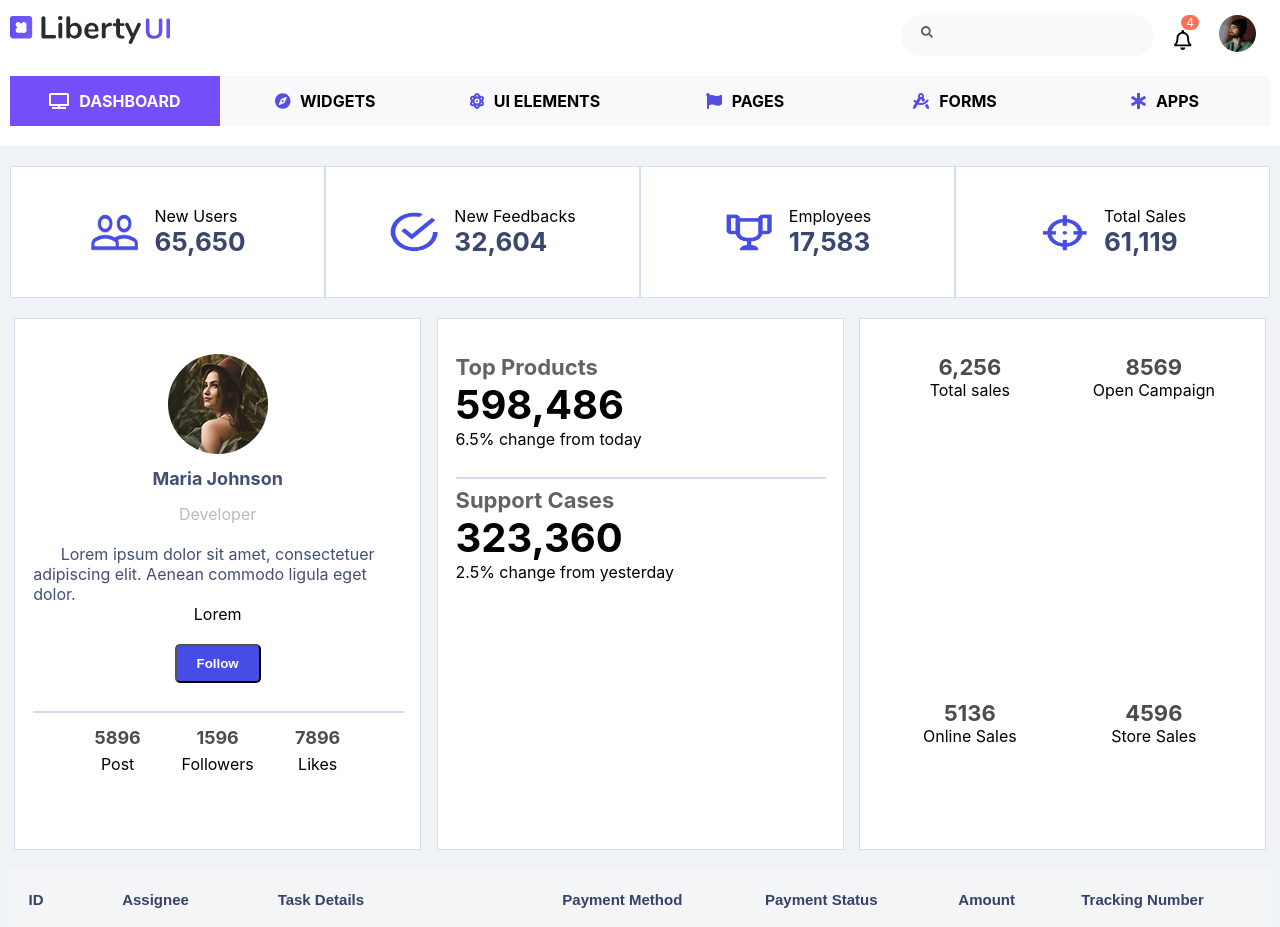
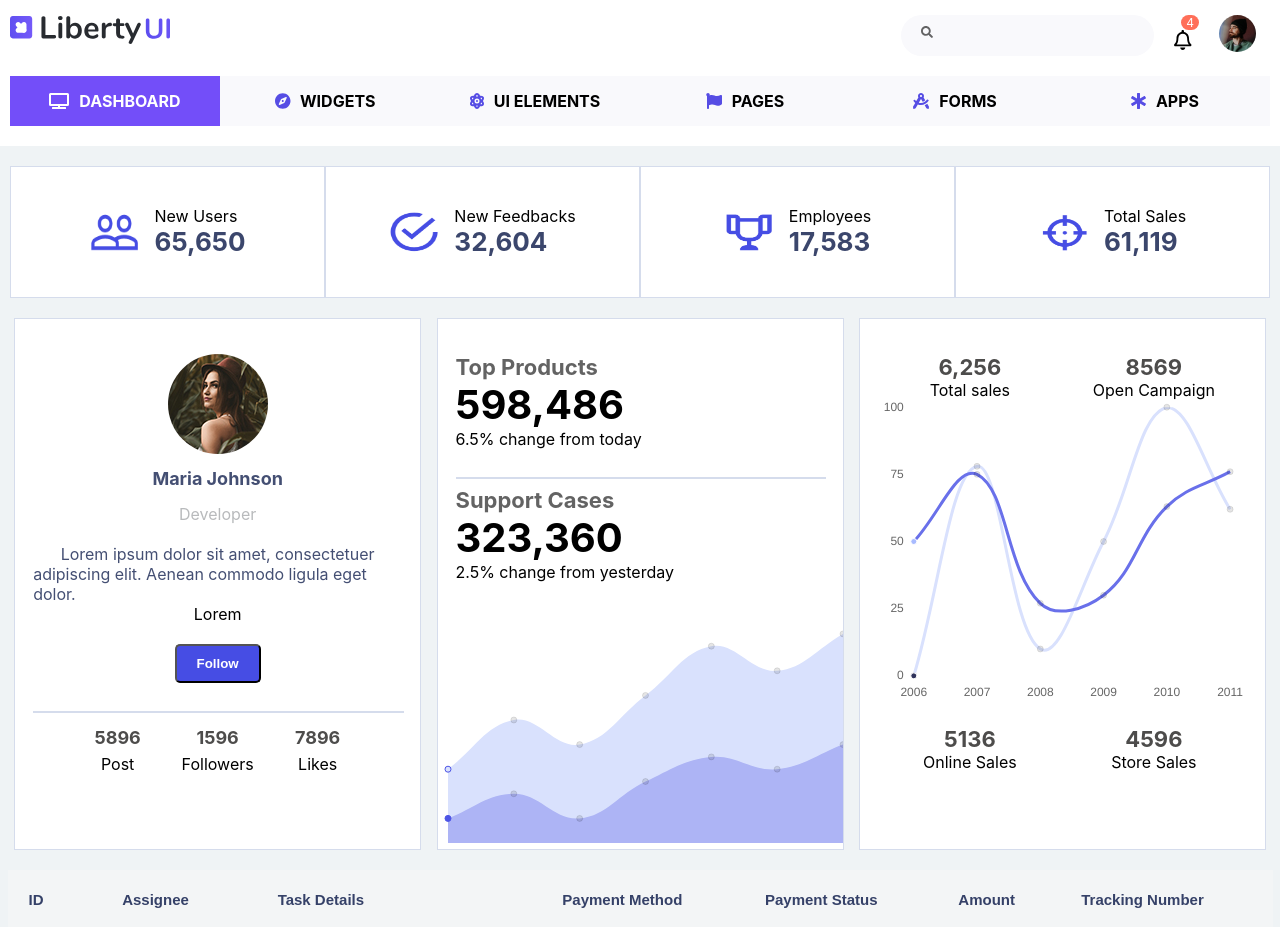
Before and after one commit to ruchika6698/Liberty-UI, a React (Create React App) app: page / in a window 1280 px wide. Shown: the top 927 px of the page. Built offline with nearby package versions, Linux system fonts and the light colour scheme.

Commit message:
Added:Line graph in Chart component

```diff
--- a/src/Components/Chart.jsx
+++ b/src/Components/Chart.jsx
@@ -3,8 +3,120 @@ import "../SCSS/Chart.scss";
 import Maria from "./../Assets/Maria.jpg";
 import Card from "react-bootstrap/Card";
 import Button from "react-bootstrap/Button";
+import {Line} from 'react-chartjs-2'
 
 export default function Usersfeed() {
+
+    const data = {
+            labels:['2013','2014','2014','2015','2016','2017','2018'],
+            datasets:[
+                {
+                label:'month',
+
+                data: [1,2,1,2.5,3.5,3,4],
+                borderColor:['#4D54E5'],
+                borderWidth:['thin'],
+                backgroundColor:['#ADB4F5'],
+                pointBackgroundColor:['#4D54E5'],
+                pointBorderColor:['#4D54E5']
+
+
+            },
+                {
+                    data: [3,5,4,6,8,7,8.5],
+                    borderColor:['#4D54E5'],
+                    borderWidth:['thin'],
+                    backgroundColor:['#D9E1FD'],
+                    pointBackgroundColor:['#D9E1FD'],
+                    pointBorderColor:['#4D54E5']
+                }
+            ]
+        }
+    const option={
+
+        legend: {
+            display: false
+        },
+        scales:{
+            xAxes:[{
+                ticks: {
+                    backdropColor : "rgba(255,255,255,0)",
+
+                    display: false //this will remove only the label
+                },
+                gridLines: {
+                    display: false,
+                    drawBorder: false,
+                  },
+            }],
+           yAxes:[{
+            ticks: {
+                backdropColor : "rgba(255,255,255,0)",
+                max: 10,
+            min: 0,
+                stepSize: 1,
+                display: false //this will remove only the label
+            },
+
+                gridLines: {
+                    display: false,
+                    drawBorder: false,
+                  },
+
+           }]
+        }
+    }
+
+    const data1 = {
+        labels:['2006','2007','2008','2009','2010','2011'],
+        datasets:[
+            {
+                data: [50,75,27,30,63,76],
+                borderColor:['#6970EA'],
+                backgroundColor:['white'],
+
+                pointBackgroundColor:['#A8BBFF'],
+                pointBorderColor:['white']
+            },
+            {
+                data: [0,78,10,50,100,62],
+                borderColor:['#D9E1FD'],
+
+                backgroundColor:['white'],
+                pointBackgroundColor:['#30335C'],
+                pointBorderColor:['white']
+           }
+        ]
+    }
+    const options={
+
+        legend: {
+            display: false
+        },
+        scales:{
+        xAxes:[{
+
+            gridLines: {
+                display: false,
+                drawBorder: false,
+            },
+        }],
+        yAxes:[{
+        ticks: {
+            max: 100,
+            min: 0,
+            stepSize: 25,
+            Display: false //this will remove only the label
+        },
+
+        gridLines: {
+            display: false,
+            drawBorder: false,
+        },
+        }]
+    }
+    }
+
 
   return (
     <div className="Chart">
@@ -39,7 +151,8 @@ export default function Usersfeed() {
         </div>
         <div>
             <Card className="card">
-                <div className="graphCard">
+                <div >
+                    <div className="graphCard">
                     <div className="product">Top Products</div>
                     <div className="value">598,486</div>
                     <div >6.5% change from today</div>
@@ -48,8 +161,9 @@ export default function Usersfeed() {
                     <div className="product">Support Cases</div>
                     <div className="value">323,360</div>
                     <div >2.5% change from yesterday</div>
-                    <div>
-
+                    </div>
+                    <div >
+                        <Line data={data} options={option}  height="190px" style={{width:'100%'}}/>
                     </div>
                 </div>
             </Card>
@@ -73,7 +187,10 @@ export default function Usersfeed() {
                         Open Campaign
                     </div>
                 </div>
-                <br/><br/><br/><br/><br/><br/><br/><br/><br/><br/><br/><br/><br/><br/><br/>
+                <div className>
+                    <Line data={data1} options={options} height='250px' style={{ width:'100%'}} />
+                </div>
+                <br/>
                 <div className="sales">
                     <div className="campaign">
                         5136
```
